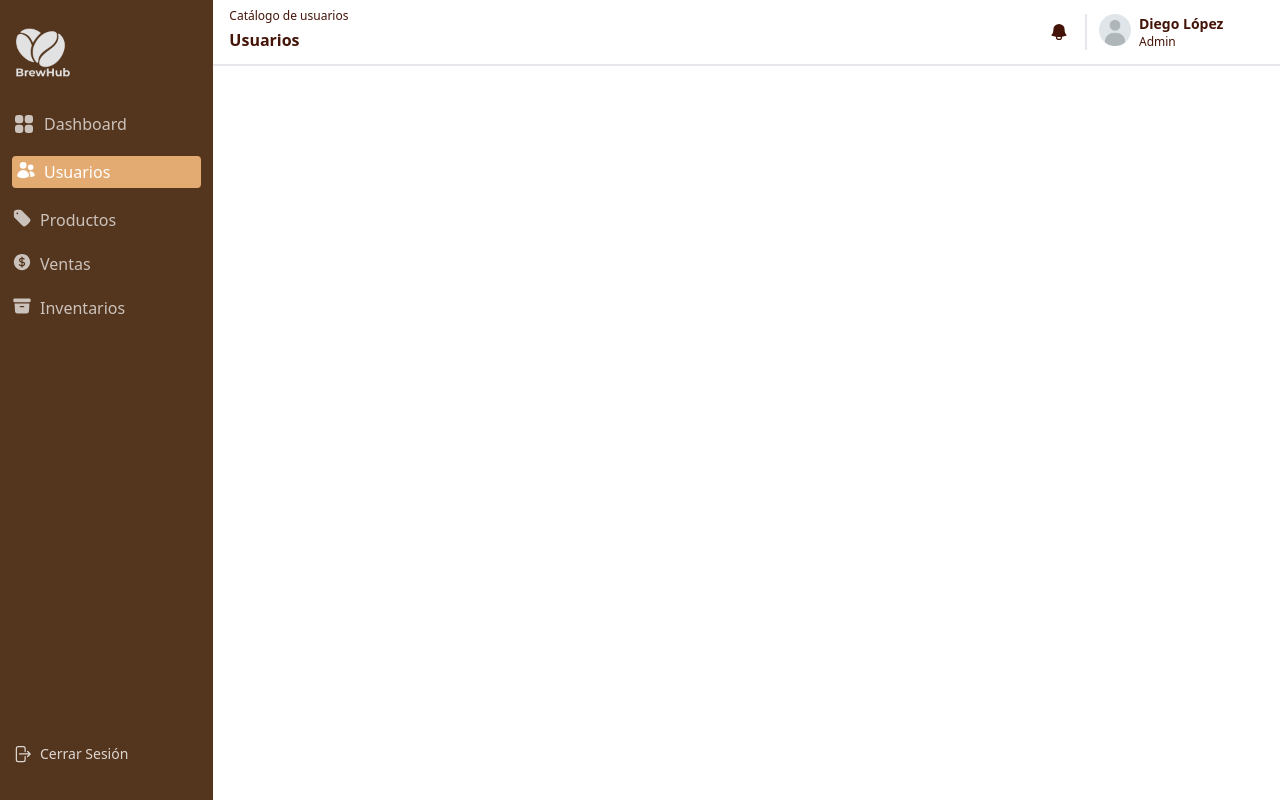
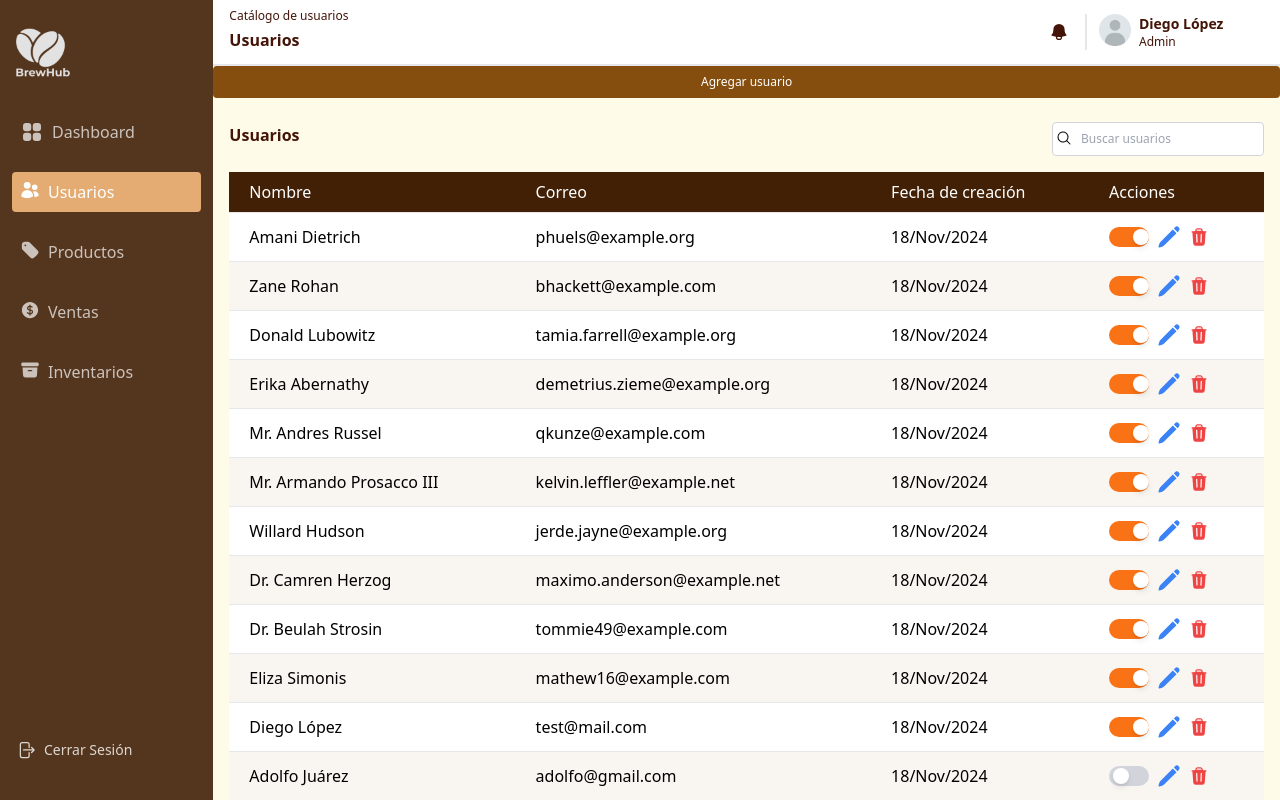
Before and after one commit to GJZ26/BrewHub, a React (Vite) app in the folder brewhub-frontend/: page /dashboard in a window 1280 px wide. Built offline with nearby package versions, Linux system fonts and the light colour scheme.

Commit message:
feat: User table

```diff
--- a/brewhub-frontend/src/atoms/Buttons.tsx
+++ b/brewhub-frontend/src/atoms/Buttons.tsx
@@ -9,7 +9,7 @@ export default function Button({
 }) {
   return (
     <button
-      className="bg-orange-800 text-white font-medium py-2 px-4 rounded text-center w-full text-xs hover:bg-orange-900 transition-colors"
+      className="bg-yellow-800 text-white font-medium py-2 px-4 rounded text-center w-full text-xs hover:bg-yellow-900 transition-colors"
       onClick={onClick}
     >
       {children}
--- /dev/null
+++ b/brewhub-frontend/src/atoms/SearchIcon.tsx
@@ -0,0 +1,16 @@
+export default function SearchIcon() {
+  return (
+    <svg
+      xmlns="http://www.w3.org/2000/svg"
+      viewBox="0 0 24 24"
+      fill="currentColor"
+      className="size-4"
+    >
+      <path
+        fillRule="evenodd"
+        d="M10.5 3.75a6.75 6.75 0 1 0 0 13.5 6.75 6.75 0 0 0 0-13.5ZM2.25 10.5a8.25 8.25 0 1 1 14.59 5.28l4.69 4.69a.75.75 0 1 1-1.06 1.06l-4.69-4.69A8.25 8.25 0 0 1 2.25 10.5Z"
+        clipRule="evenodd"
+      />
+    </svg>
+  );
+}
--- a/brewhub-frontend/src/molecules/NavigationButton.tsx
+++ b/brewhub-frontend/src/molecules/NavigationButton.tsx
@@ -15,7 +15,7 @@ export default function NavigationButton({
   className?: string;
 }) {
   const sharedClass =
-    "flex flex-row gap-2 font-sm text-white mb-5 ";
+    "flex flex-row gap-2 font-sm p-2 text-white mb-5 ";
   if (disabled) {
     return (
       <p
@@ -36,7 +36,7 @@ export default function NavigationButton({
       className={({ isActive }) =>
         `${sharedClass} cursor-pointer ${
           isActive ? "bg-orange-300" : ""
-        } bg-opacity-85 hover:bg-opacity-100 transition-colors rounded p-1 ${className}`
+        } bg-opacity-85 hover:bg-opacity-100 transition-colors rounded ${className}`
       }
     >
       {icon}
--- /dev/null
+++ b/brewhub-frontend/src/molecules/SearchInput.tsx
@@ -0,0 +1,16 @@
+import SearchIcon from "../atoms/SearchIcon";
+
+export default function SearchInput({ placeholder }: { placeholder: string }) {
+  return (
+    <div className="relative">
+      <div className="absolute translate-y-full translate-x-1">
+        <SearchIcon />
+      </div>
+      <input
+        className="bg-opacity-10 p-2 border border-gray-300 rounded placeholder:font-normal outline-none focus:outline-none focus:ring-1 focus:ring-orange-200 text-xs mt-2 pl-7"
+        type="search"
+        placeholder={placeholder}
+      />
+    </div>
+  );
+}
--- a/brewhub-frontend/src/organisms/SideNavigation.tsx
+++ b/brewhub-frontend/src/organisms/SideNavigation.tsx
@@ -20,7 +20,7 @@ export default function SideNavigation({ className }: { className?: string }) {
         text="Cerrar Sesión"
         to="/logout"
         disabled={false}
-        className="text-orange-100 text-sm ml-2 opacity-80"
+        className="text-orange-100 text-sm ml-2 opacity-80 hover:opacity-100 transition-colors"
       />
     </nav>
   );
--- /dev/null
+++ b/brewhub-frontend/src/organisms/UserTable.tsx
@@ -0,0 +1,195 @@
+import EditIcon from "../atoms/EditIcon";
+import Title from "../atoms/Title";
+import TrashIcon from "../atoms/TrashIcon";
+import SearchInput from "../molecules/SearchInput";
+
+const demos = [
+  {
+    id: 1,
+    name: "Amani Dietrich",
+    email: "phuels@example.org",
+    role: 0,
+    isActive: true,
+    createdAt: "2024-11-18T20:35:55+00:00",
+  },
+  {
+    id: 2,
+    name: "Zane Rohan",
+    email: "bhackett@example.com",
+    role: 0,
+    isActive: true,
+    createdAt: "2024-11-18T20:35:56+00:00",
+  },
+  {
+    id: 3,
+    name: "Donald Lubowitz",
+    email: "tamia.farrell@example.org",
+    role: 0,
+    isActive: true,
+    createdAt: "2024-11-18T20:35:56+00:00",
+  },
+  {
+    id: 4,
+    name: "Erika Abernathy",
+    email: "demetrius.zieme@example.org",
+    role: 0,
+    isActive: true,
+    createdAt: "2024-11-18T20:35:56+00:00",
+  },
+  {
+    id: 5,
+    name: "Mr. Andres Russel",
+    email: "qkunze@example.com",
+    role: 0,
+    isActive: true,
+    createdAt: "2024-11-18T20:35:56+00:00",
+  },
+  {
+    id: 6,
+    name: "Mr. Armando Prosacco III",
+    email: "kelvin.leffler@example.net",
+    role: 0,
+    isActive: true,
+    createdAt: "2024-11-18T20:35:56+00:00",
+  },
+  {
+    id: 7,
+    name: "Willard Hudson",
+    email: "jerde.jayne@example.org",
+    role: 0,
+    isActive: true,
+    createdAt: "2024-11-18T20:35:56+00:00",
+  },
+  {
+    id: 8,
+    name: "Dr. Camren Herzog",
+    email: "maximo.anderson@example.net",
+    role: 0,
+    isActive: true,
+    createdAt: "2024-11-18T20:35:56+00:00",
+  },
+  {
+    id: 9,
+    name: "Dr. Beulah Strosin",
+    email: "tommie49@example.com",
+    role: 0,
+    isActive: true,
+    createdAt: "2024-11-18T20:35:56+00:00",
+  },
+  {
+    id: 10,
+    name: "Eliza Simonis",
+    email: "mathew16@example.com",
+    role: 0,
+    isActive: true,
+    createdAt: "2024-11-18T20:35:56+00:00",
+  },
+  {
+    id: 11,
+    name: "Diego López",
+    email: "test@mail.com",
+    role: 1,
+    isActive: true,
+    createdAt: "2024-11-18T20:35:56+00:00",
+  },
+  {
+    id: 12,
+    name: "Adolfo Juárez",
+    email: "adolfo@gmail.com",
+    role: 0,
+    isActive: false,
+    createdAt: "2024-11-18T20:52:36+00:00",
+  },
+];
+
+function formatDate(dateString: string) {
+  const options: Intl.DateTimeFormatOptions = {
+    day: "2-digit",
+    month: "short",
+    year: "numeric",
+  };
+
+  const formattedDate = new Date(dateString).toLocaleDateString(
+    "es-ES",
+    options
+  );
+  const [day, month, year] = formattedDate.split(" ");
+  return `${day}/${month.charAt(0).toUpperCase() + month.slice(1)}/${year}`;
+}
+
+function ToggleSwitch({
+  isActive,
+  onChange,
+}: {
+  isActive: boolean;
+  onChange: () => void;
+}) {
+  return (
+    <div
+      className={`w-10 h-5 flex items-center rounded-full p-1 cursor-pointer ${
+        isActive ? "bg-orange-500" : "bg-gray-300"
+      }`}
+      onClick={onChange}
+    >
+      <div
+        className={`bg-white w-4 h-4 rounded-full shadow-md transform ${
+          isActive ? "translate-x-5" : "translate-x-0"
+        } transition-transform`}
+      ></div>
+    </div>
+  );
+}
+
+export default function UserTable() {
+  const toggleActive = (id: number) => {
+    const user = demos.find((u) => u.id === id);
+    if (user) {
+      user.isActive = !user.isActive;
+    }
+  };
+
+  return (
+    <div className="p-4">
+      {/* Header */}
+      <div className="flex justify-between items-center mb-4">
+        <Title>Usuarios</Title>
+        <SearchInput placeholder="Buscar usuarios" />
+      </div>
+      {/* Table */}
+      <table className="w-full border-collapse text-left bg-white">
+        <thead className="bg-yellow-950 text-white">
+          <tr>
+            <th className="px-5 py-2 font-normal">Nombre</th>
+            <th className="px-5 py-2 font-normal">Correo</th>
+            <th className="px-5 py-2 font-normal">Fecha de creación</th>
+            <th className="px-5 py-2 font-normal">Acciones</th>
+          </tr>
+        </thead>
+        <tbody>
+          {demos.map((user) => (
+            <tr
+              key={user.id}
+              className="border-t border-gray-200 hover:bg-gray-50 even:bg-yellow-800 even:bg-opacity-5"
+            >
+              <td className="py-3 px-5">{user.name}</td>
+              <td className="py-3 px-5">{user.email}</td>
+              <td className="py-3 px-5">{formatDate(user.createdAt)}</td>
+              <td className="py-3 px-5 flex items-center gap-2">
+                <ToggleSwitch
+                  isActive={user.isActive}
+                  onChange={() => toggleActive(user.id)}
+                />
+                <button className="text-blue-500 hover:text-blue-700">
+                  <EditIcon />
+                </button>
+                <button className="text-red-500 hover:text-red-700">
+                  <TrashIcon />
+                </button>
+              </td>
+            </tr>
+          ))}
+        </tbody>
+      </table>
+    </div>
+  );
+}
--- a/brewhub-frontend/src/pages/Dashboard.tsx
+++ b/brewhub-frontend/src/pages/Dashboard.tsx
@@ -1,5 +1,6 @@
+import { ReactNode } from "react";
 import DashboardTemplate from "../templates/DashboardTemplate";
 
-export default function Dashboard() {
-  return <DashboardTemplate />;
+export default function Dashboard({ children }: { children: ReactNode }) {
+  return <DashboardTemplate children={children} />;
 }
--- a/brewhub-frontend/src/router.tsx
+++ b/brewhub-frontend/src/router.tsx
@@ -1,13 +1,17 @@
 import { BrowserRouter, Route, Routes } from "react-router-dom";
 import LoginPage from "./pages/LoginPage";
 import Dashboard from "./pages/Dashboard";
+import UserTemplate from "./templates/UsersTemplate";
 
 export default function Router() {
   return (
     <BrowserRouter>
       <Routes>
         <Route path="/" element={<LoginPage />} />
-        <Route path="/dashboard" element={<Dashboard />} />
+        <Route
+          path="/dashboard"
+          element={<Dashboard children={<UserTemplate />} />}
+        />
       </Routes>
     </BrowserRouter>
   );
--- a/brewhub-frontend/src/templates/DashboardTemplate.tsx
+++ b/brewhub-frontend/src/templates/DashboardTemplate.tsx
@@ -1,12 +1,20 @@
+import { ReactNode } from "react";
 import SideNavigation from "../organisms/SideNavigation";
 import ViewHeader from "../organisms/ViewHeader";
-export default function DashboardTemplate() {
+
+export default function DashboardTemplate({
+  children,
+}: {
+  children: ReactNode;
+}) {
   return (
     <div className="flex min-h-screen min-w-full">
-      <SideNavigation className="w-2/12" />
-      <main className="w-10/12">
+      <SideNavigation className="w-2/12 fixed top-0 left-0 h-full" />
+
+      <div className="w-10/12 ml-[16.666667%] h-screen overflow-y-auto">
         <ViewHeader />
-      </main>
+        {children}
+      </div>
     </div>
   );
 }
--- /dev/null
+++ b/brewhub-frontend/src/templates/UsersTemplate.tsx
@@ -0,0 +1,11 @@
+import Button from "../atoms/Buttons";
+import UserTable from "../organisms/UserTable";
+
+export default function UserTemplate() {
+  return (
+    <main className="bg-yellow-50">
+      <Button>Agregar usuario</Button>
+      <UserTable />
+    </main>
+  );
+}
```
